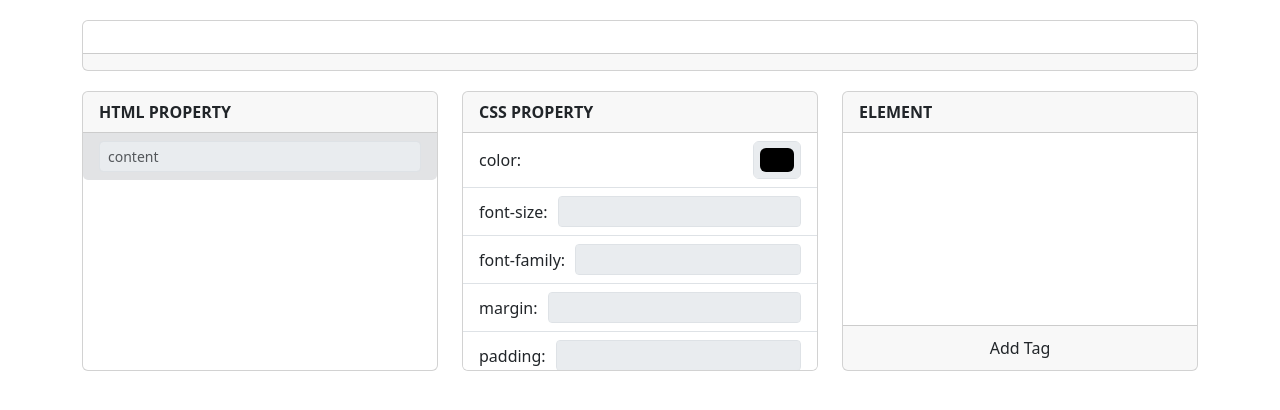
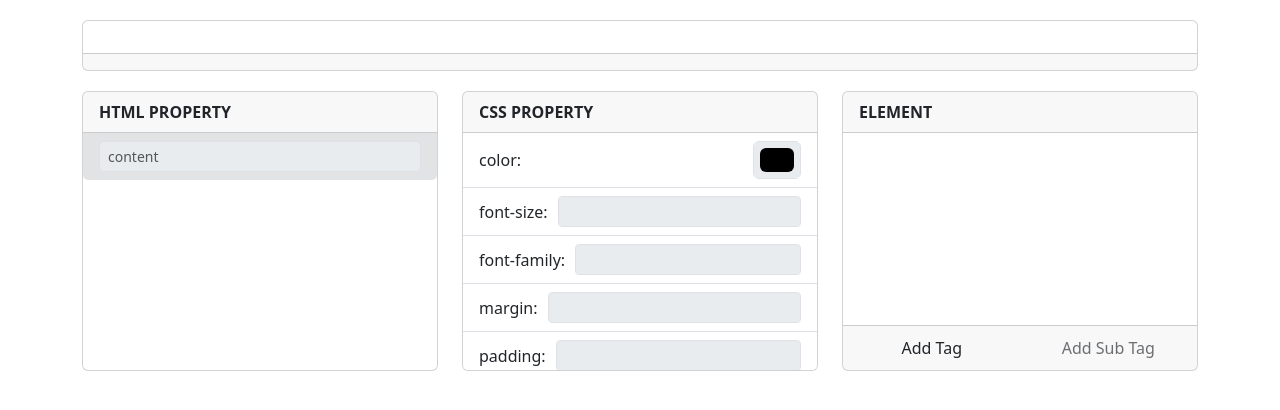
Before and after one commit to black-pepper/HTML-CSS-Study, a React (Create React App) app: page / in a window 1280 px wide. Shown: the top 410 px of the page. Built offline with nearby package versions, Linux system fonts and the light colour scheme.

Commit message:
Add button

```diff
--- a/src/Main.js
+++ b/src/Main.js
@@ -32,8 +32,12 @@ const Main = () => {
     setSelectedElement(JSON.parse(JSON.stringify(tagData.current[index])));
   };
 
-  const addTagData = (tagType) => {
-    tagData.current.push(new TagData(tagType, 0));
+  const addTagData = (tagType, index) => {
+    if(index === -1) {
+      tagData.current.push(new TagData(tagType, 0));
+    } else {
+      tagData.current.push(new TagData(tagType, tagData.current[index].depth+1))
+    }
     setTagList(tagData.current.map(item => item.tag));
   }
 
--- a/src/components/ElementList.js
+++ b/src/components/ElementList.js
@@ -12,7 +12,11 @@ const ElementList = ({ tagList, AddTagData, removeTagData, selectedIndex, setSel
   };
 
   const handleTagAdd = (tagType) => {
-    AddTagData(tagType);
+    AddTagData(tagType, -1);
+  }
+
+  const handleSubTagAdd = (tagType) => {
+    AddTagData(tagType, selectedIndex);
   }
 
   return (
@@ -29,27 +33,37 @@ const ElementList = ({ tagList, AddTagData, removeTagData, selectedIndex, setSel
             onClick={() => handleTagDataSelect(index)}
           >
             {item}
-            <button
+            <div
               type="button"
               className="btn-close"
               aria-label="Close"
               onClick={() => removeTagData(index)}
             >
-            </button>
+            </div>
           </button>
         ))}
       </div>
       </div>
       <div className="card-footer" style={{padding:0}}>
+        <div className="btn-group" role="group" style={{width:'100%'}}>
           <button
-            className="list-group-item"
+            className="list-group-item btn btn-secondary"
             data-bs-toggle="modal"
             data-bs-target="#addTag"
             style={{ width: '100%', padding:10}}
           >
             Add Tag
           </button>
-
+          <button
+            className="list-group-item btn btn-secondary"
+            data-bs-toggle="modal"
+            data-bs-target="#addSubTag"
+            style={{ width: '100%', padding:10}}
+            disabled={selectedIndex===null}
+          >
+            Add Sub Tag
+          </button>
+        </div>
 
         <div className="modal fade"
           id="addTag"
@@ -73,6 +87,30 @@ const ElementList = ({ tagList, AddTagData, removeTagData, selectedIndex, setSel
             </div>
           </div>
         </div>
+
+        <div className="modal fade"
+          id="addSubTag"
+          tabIndex="-1"
+          aria-hidden="true"
+        >
+          <div className="modal-dialog">
+            <div className="modal-content">
+              <div className="modal-header">
+                <h1 className="modal-title fs-5" id="exampleModalLabel">Select Tag</h1>
+                <button
+                  type="button"
+                  className="btn-close"
+                  data-bs-dismiss="modal"
+                  aria-label="Close">
+                </button>
+              </div>
+              <div className="modal-body">
+                <SelectTagList onTagSelect={handleSubTagAdd} />
+              </div>
+            </div>
+          </div>
+        </div>
+
       </div>
     </div>
   )
```
